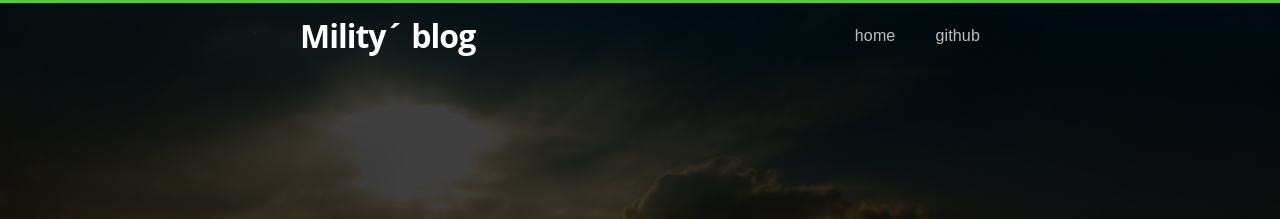
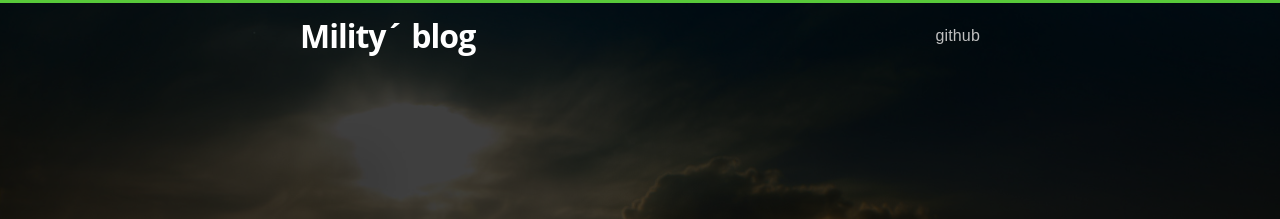
Before and after one commit to Mility/Mility.github.io, a Jekyll site: the page built from index.html, in a window 1280 px wide. Shown: the top 219 px of the page. Built offline with Jekyll 4.4.1, drawn with Linux system fonts in a browser that asks for light colours; nearby versions of some CDN libraries; the list of posts is cut into pages by our own code.

Commit message:
Update header.html

```diff
--- a/_includes/header.html
+++ b/_includes/header.html
@@ -21,8 +21,9 @@
             <li><a href="{{ page.url | prepend: site.baseurl }}">{{ page.title }}</a></li>
             {% endif %}
           {% endfor %}-->
-
+           {% if page.title and page.title != 'Home' %}
           <li><a href="{{ prepend: site.baseurl }}">{{ page.title }}</a></li>
+          {% endif %}
           <li><a href="{{ site.github }}" target="_blank">Github</a></li>
         </ul>
       </nav>
```
